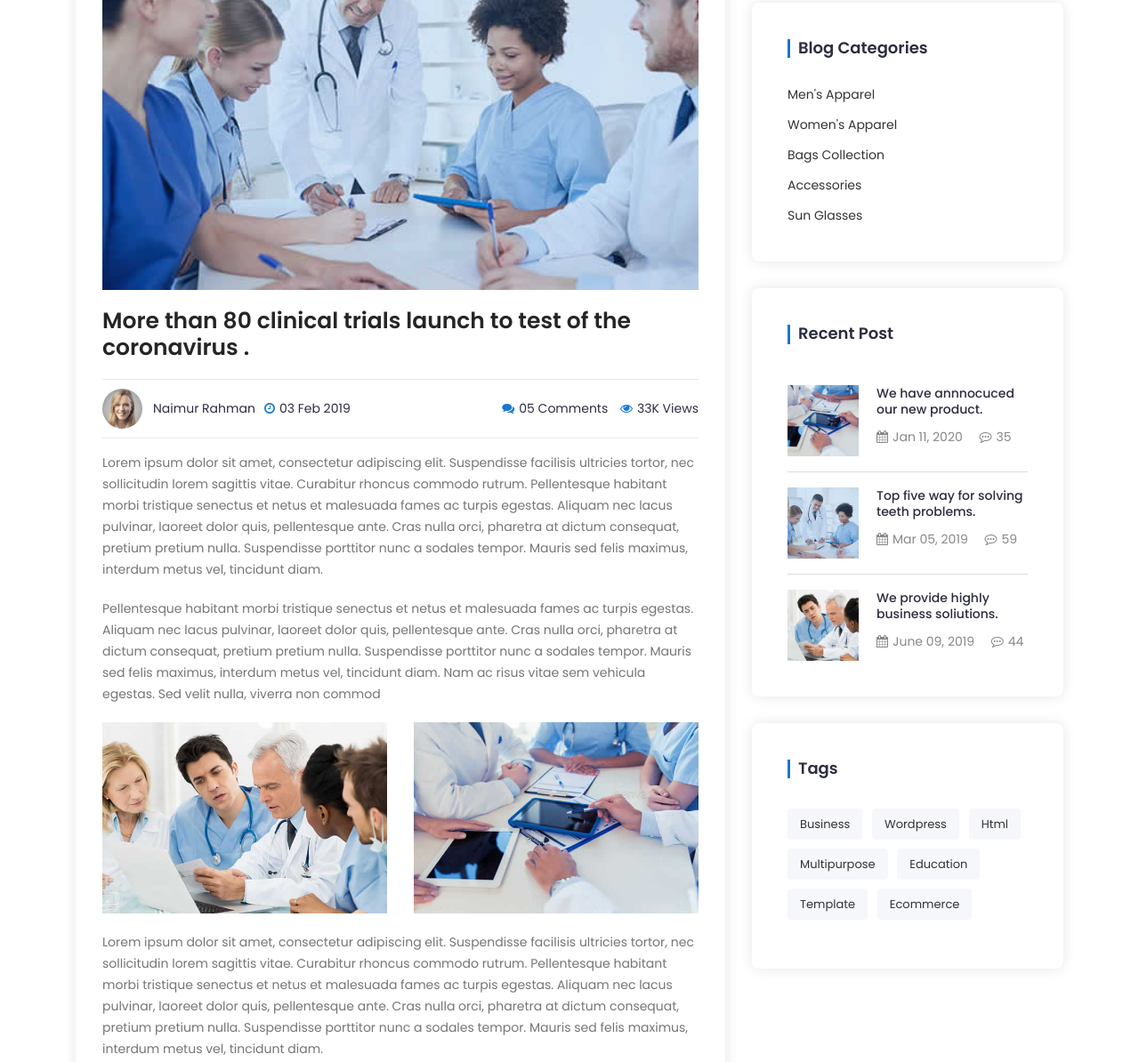
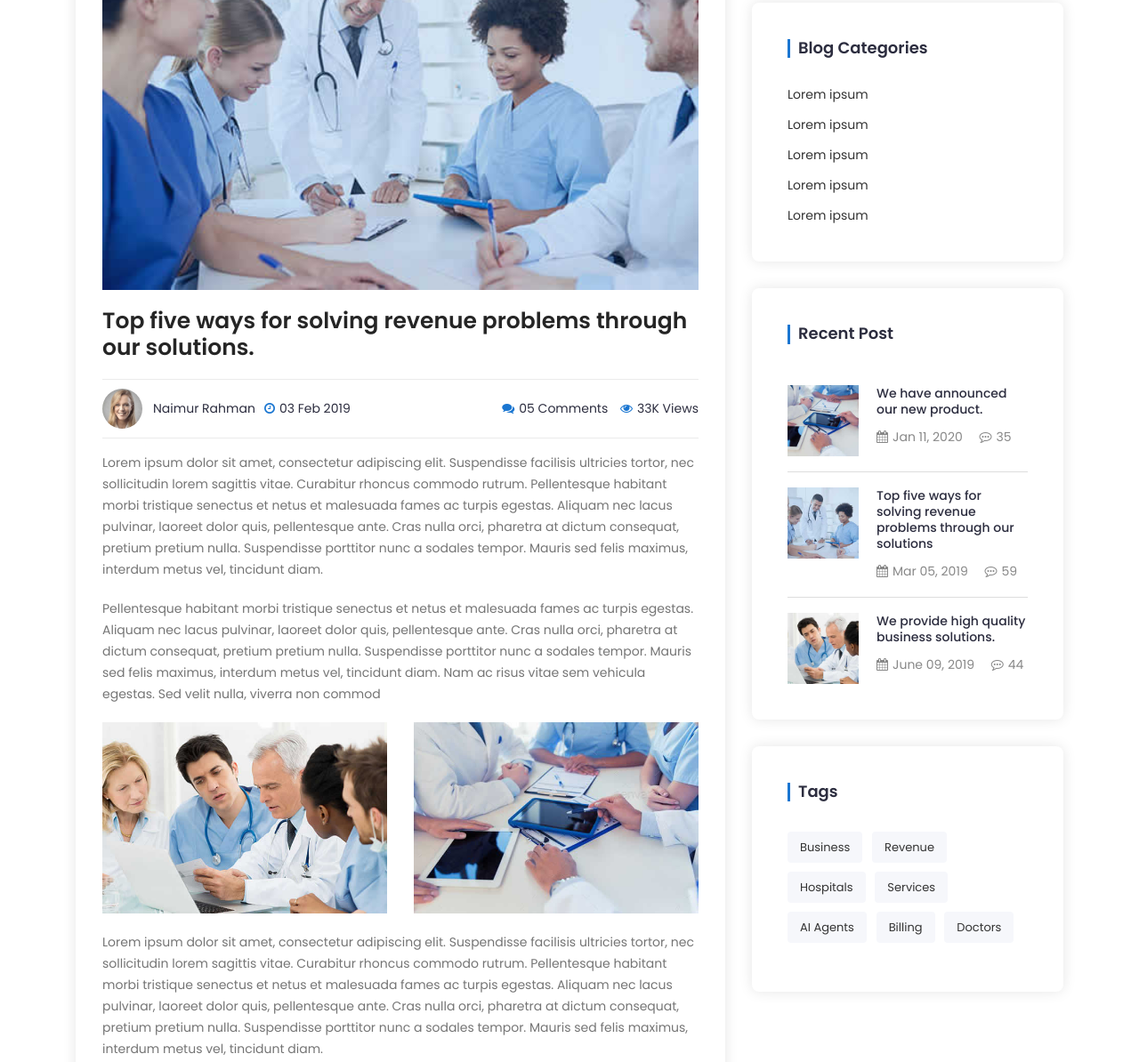
Before and after one commit to maniaimam/physician-shield, a plain HTML site: page blog-single.html in a window 1280 px wide. Shown: the part 660-1854 px from the top of the page at 89% size. Drawn offline with Linux system fonts and the light colour scheme; a script that the page names is missing.

Commit message:
changes in blog details

```diff
--- a/blog-single.html
+++ b/blog-single.html
@@ -111,10 +111,7 @@
 								<div class="main-menu">
 									<nav class="navigation">
 										<ul class="nav menu">
-											<li class="active"><a href="index.html">Home <i class="icofont-rounded-down"></i></a>
-												<ul class="dropdown">
-													<li><a href="index.html">some page</a></li>
-												</ul>
+											<li class="active"><a href="index.html">Home</a>
 											</li>
 											<li><a href="#">About Us </a></li>
 											<li><a href="#">Services </a></li>
@@ -179,7 +176,7 @@
 										<img src="img/blog1.jpg" alt="#">
 									</div>
 									<!-- News Title -->
-									<h1 class="news-title"><a href="news-single.html">More than 80 clinical trials launch to test of the coronavirus .</a></h1>
+									<h1 class="news-title"><a href="news-single.html">Top five ways for solving revenue problems through our solutions.</a></h1>
 									<!-- Meta -->
 									<div class="meta">
 										<div class="meta-left">
@@ -342,11 +339,11 @@
 							<div class="single-widget category">
 								<h3 class="title">Blog Categories</h3>
 								<ul class="categor-list">
-									<li><a href="#">Men's Apparel</a></li>
-									<li><a href="#">Women's Apparel</a></li>
-									<li><a href="#">Bags Collection</a></li>
-									<li><a href="#">Accessories</a></li>
-									<li><a href="#">Sun Glasses</a></li>
+									<li><a href="#">Lorem ipsum</a></li>
+									<li><a href="#">Lorem ipsum</a></li>
+									<li><a href="#">Lorem ipsum</a></li>
+									<li><a href="#">Lorem ipsum</a></li>
+									<li><a href="#">Lorem ipsum</a></li>
 								</ul>
 							</div>
 							<!--/ End Single Widget -->
@@ -359,7 +356,7 @@
 										<img src="img/blog-sidebar1.jpg" alt="#">
 									</div>
 									<div class="content">
-										<h5><a href="#">We have annnocuced our new product.</a></h5>
+										<h5><a href="#">We have announced our new product.</a></h5>
 										<ul class="comment">
 											<li><i class="fa fa-calendar" aria-hidden="true"></i>Jan 11, 2020</li>
 											<li><i class="fa fa-commenting-o" aria-hidden="true"></i>35</li>
@@ -373,7 +370,7 @@
 										<img src="img/blog-sidebar2.jpg" alt="#">
 									</div>
 									<div class="content">
-										<h5><a href="#">Top five way for solving teeth problems.</a></h5>
+										<h5><a href="#">Top five ways for solving revenue problems through our solutions</a></h5>
 										<ul class="comment">
 											<li><i class="fa fa-calendar" aria-hidden="true"></i>Mar 05, 2019</li>
 											<li><i class="fa fa-commenting-o" aria-hidden="true"></i>59</li>
@@ -387,7 +384,7 @@
 										<img src="img/blog-sidebar3.jpg" alt="#">
 									</div>
 									<div class="content">
-										<h5><a href="#">We provide highly business soliutions.</a></h5>
+										<h5><a href="#">We provide high quality business solutions.</a></h5>
 										<ul class="comment">
 											<li><i class="fa fa-calendar" aria-hidden="true"></i>June 09, 2019</li>
 											<li><i class="fa fa-commenting-o" aria-hidden="true"></i>44</li>
@@ -403,13 +400,13 @@
 							<div class="single-widget side-tags">
 								<h3 class="title">Tags</h3>
 								<ul class="tag">
-									<li><a href="#">business</a></li>
-									<li><a href="#">wordpress</a></li>
-									<li><a href="#">html</a></li>
-									<li><a href="#">multipurpose</a></li>
-									<li><a href="#">education</a></li>
-									<li><a href="#">template</a></li>
-									<li><a href="#">Ecommerce</a></li>
+									<li><a href="#">Business</a></li>
+									<li><a href="#">Revenue</a></li>
+									<li><a href="#">Hospitals</a></li>
+									<li><a href="#">Services</a></li>
+									<li><a href="#">AI agents</a></li>
+									<li><a href="#">Billing</a></li>
+									<li><a href="#">Doctors</a></li>
 								</ul>
 							</div>
 							<!--/ End Single Widget -->
```
Also changed, not shown: appointment.html (+1 -4 lines), contact.html (+1 -4 lines), index.html (+3 -6 lines), portfolio-details.html (+1 -4 lines).
